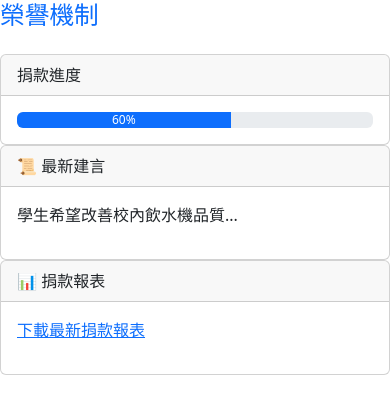
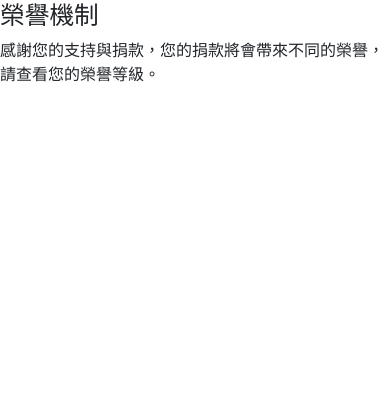
Before and after one commit to SA5202/SA, a PHP site: page /honor.php in a window 390 px wide. Shown: the top 414 px of the page. Run offline with PHP 8.4, Linux system fonts and the light colour scheme; some libraries are stand-ins or nearby versions.

Commit message:
一些東西

```diff
--- a/honor.php
+++ b/honor.php
@@ -17,34 +17,9 @@
 </head>
 
 <body>
-    <h2 class="mb-4 text-primary">榮譽機制</h2>
-    <div class="card">
-        <div class="card-header">捐款進度</div>
-        <div class="card-body">
-            <div class="progress">
-                <div class="progress-bar" style="width: 60%;">60%</div>
-            </div>
-        </div>
-    </div>
-    <div class="row">
-        <div class="col-md-6">
-            <div class="card">
-                <div class="card-header">📜 最新建言</div>
-                <div class="card-body">
-                    <p>學生希望改善校內飲水機品質...</p>
-                </div>
-            </div>
-        </div>
-        <div class="col-md-6">
-            <div class="card">
-                <div class="card-header">📊 捐款報表</div>
-                <div class="card-body">
-                    <p><a href="#" class="text-link">下載最新捐款報表</a></p>
-                </div>
-            </div>
-        </div>
-    </div>
-    </div>
+    <h2>榮譽機制</h2>
+
+    <p>感謝您的支持與捐款，您的捐款將會帶來不同的榮譽，請查看您的榮譽等級。</p>
 
 </body>
 
--- a/index.php
+++ b/index.php
@@ -1,3 +1,4 @@
+<!--導覽列iframe-->
 <?php
 session_start();
 
--- a/main.php
+++ b/main.php
@@ -53,7 +53,7 @@ $is_admin = isset($_SESSION['is_admin']) && $_SESSION['is_admin'];
     <div class="item">
         <marquee id="mqmain" scrollamount="10">4/5將進行系統維護，請使用者注意。</marquee>
     </div>
-    <h1 class="h3 mb-2 text-gray-800">建言一覽</h1>
+    <h3>建言一覽</h3>
     <div class="row">
         <div class="col-md-6">
             <div class="card">
@@ -71,6 +71,7 @@ $is_admin = isset($_SESSION['is_admin']) && $_SESSION['is_admin'];
                 </div>
             </div>
         </div>
+        <h3>榮譽榜</h3>
     </div>
 
 </body>
```
